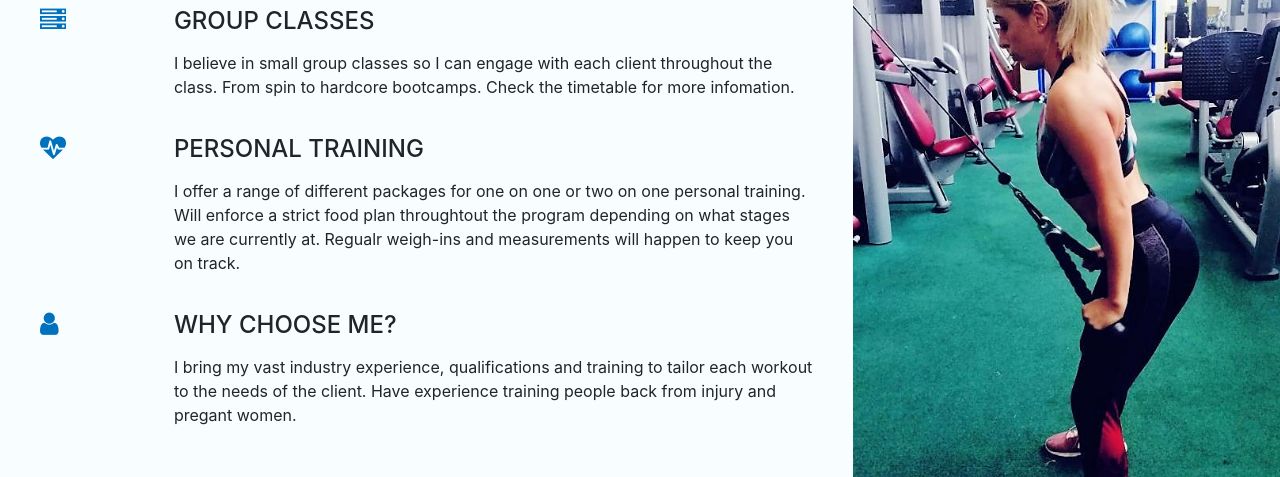
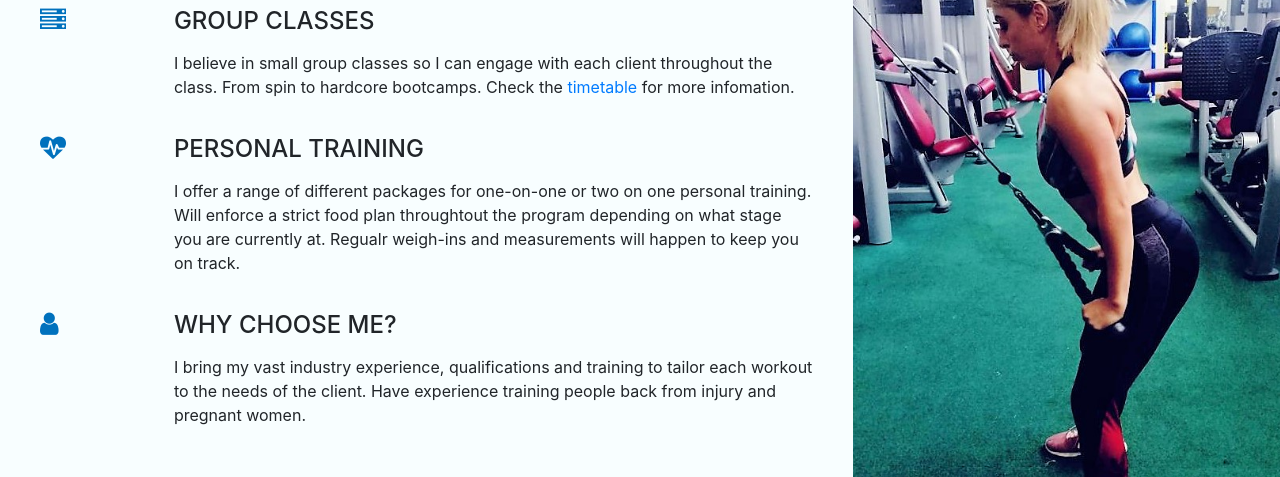
Before and after one commit to Code-Institute-Submissions/ci_milestone_project_1_Amy_Buckley_Fitness, a plain HTML site: page index.html in a window 1280 px wide. Shown: the part 470-947 px from the top of the page. Drawn offline with nearby package versions, Linux system fonts and the light colour scheme.

Commit message:
Added hyperlink to timetbale from index.html. Also made minor grammar changes across all pages

```diff
--- a/index.html
+++ b/index.html
@@ -102,7 +102,7 @@
               <p>
                 I believe in small group classes so I can engage with each
                 client throughout the class. From spin to hardcore bootcamps.
-                Check the timetable for more infomation.
+                Check the <a href="classes.html">timetable</a> for more infomation.
               </p>
             </div>
           </div>
@@ -115,9 +115,9 @@
                 Personal Training
               </h4>
               <p>
-                I offer a range of different packages for one on one or two on
+                I offer a range of different packages for one-on-one or two on
                 one personal training. Will enforce a strict food plan
-                throughtout the program depending on what stages we are
+                throughtout the program depending on what stage you are
                 currently at. Regualr weigh-ins and measurements will happen to
                 keep you on track.
               </p>
@@ -132,7 +132,7 @@
               <p>
                 I bring my vast industry experience, qualifications and training
                 to tailor each workout to the needs of the client. Have
-                experience training people back from injury and pregant women.
+                experience training people back from injury and pregnant women.
               </p>
             </div>
           </div>
```
Also changed, not shown: PersonalTraining.html (+2 -2 lines), classes.html (+1 -1 lines), contact.html (+2 -3 lines).
